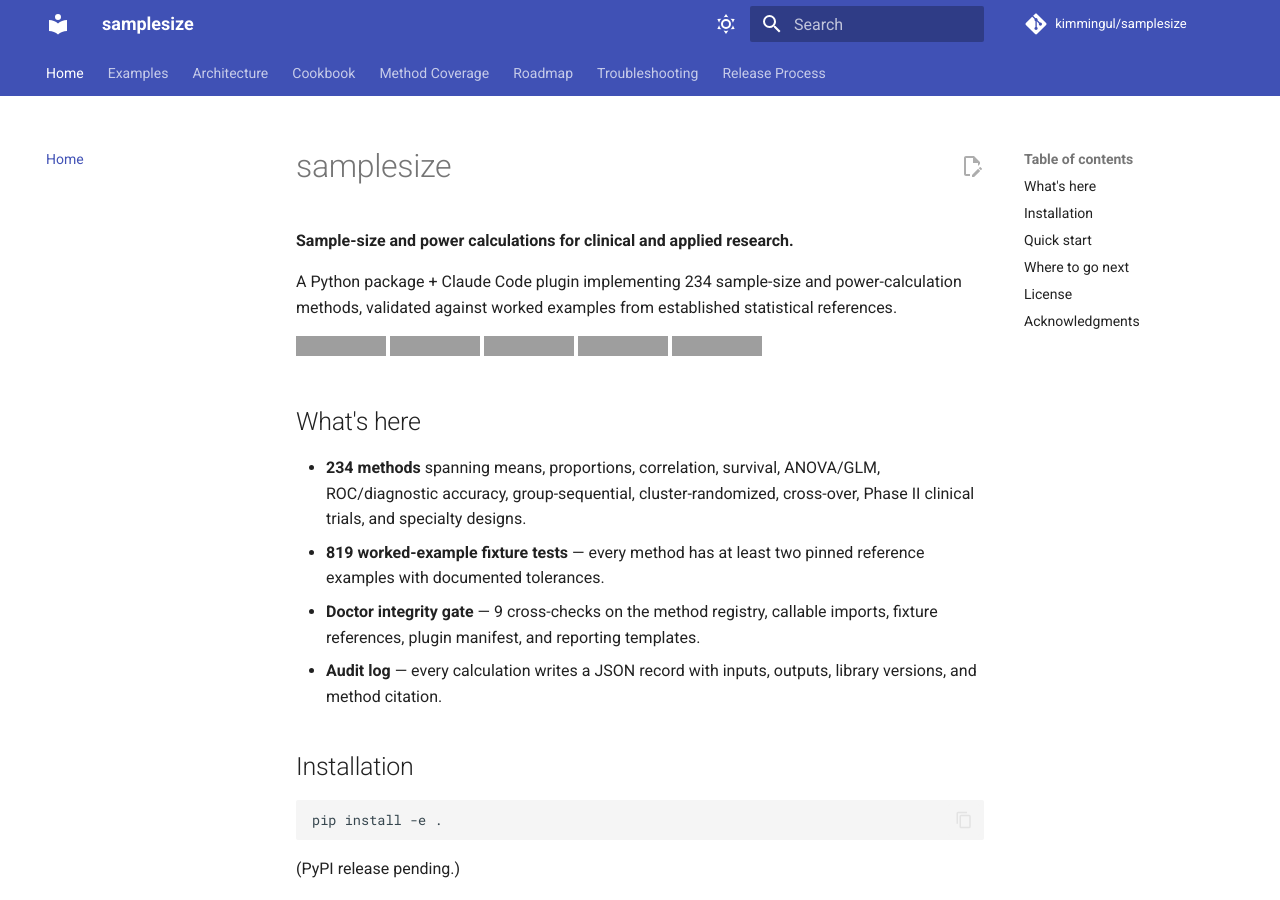
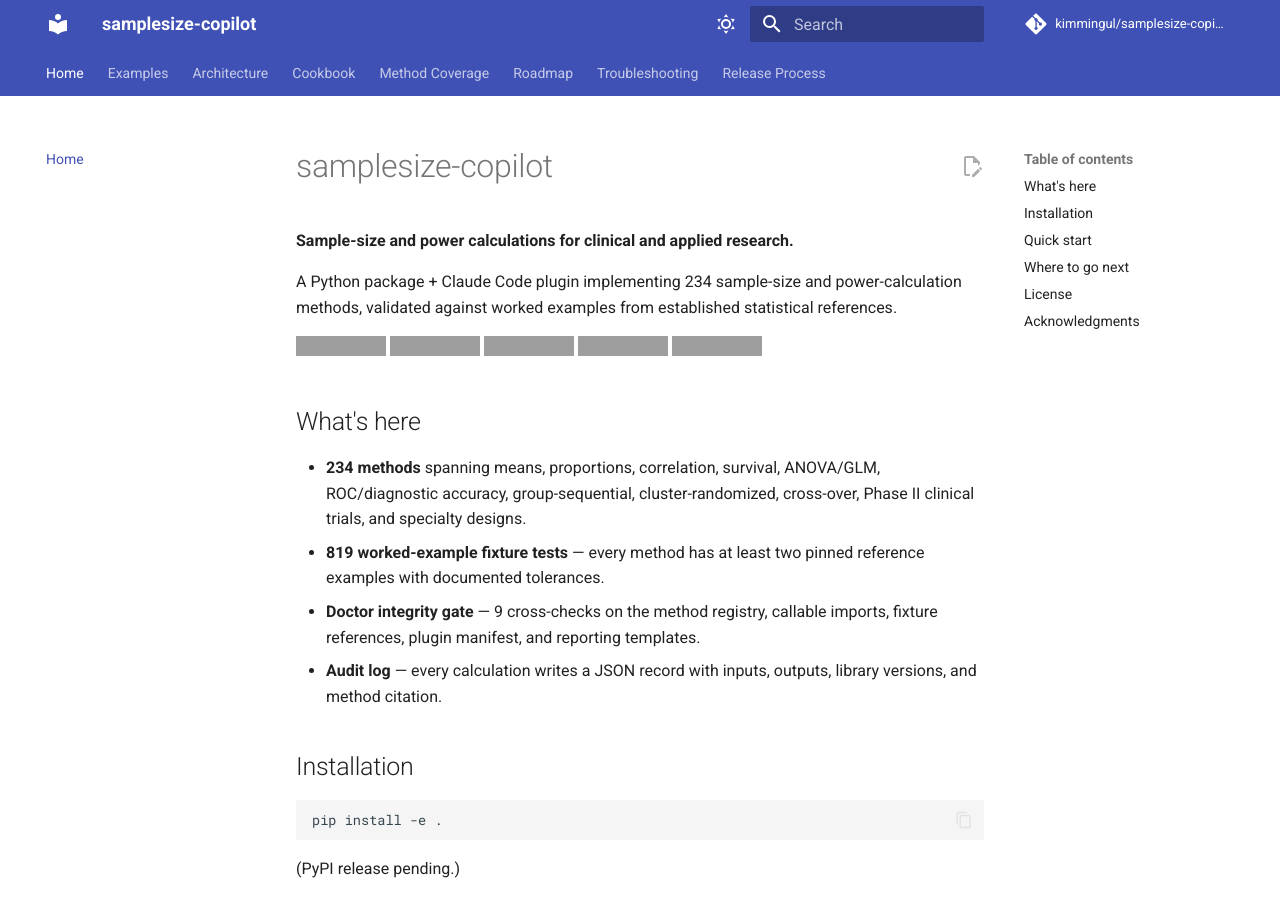
Before and after one commit to kimmingul/samplesize, an MkDocs documentation site: the page built from docs/index.md, in a window 1280 px wide and 900 px high. Built offline with MkDocs 1.6.1 and Material for MkDocs 9.7.7, drawn with Linux system fonts in a browser that asks for light colours; comment, search, counter and statistics services are not loaded; some of the changed text lies outside the part shown; grey boxes are pictures that could not be loaded.

Commit message:
Rebrand to samplesize-copilot and relicense under Apache 2.0
- License: replace MIT with the Apache License 2.0 full text; add NOTICE; update pyproject license field + classifier; update README / docs license badges and footer.
- Rebrand the project + Claude Code plugin to samplesize-copilot: plugin.json / marketplace.json names, command namespace (/samplesize: -> /samplesize-copilot:), all GitHub + GitHub Pages URLs, mkdocs site_name, README / docs / CLAUDE.md titles, and the release Trusted-Publisher repository name in RELEASE.md.
- Branding only: the Python import package, the PyPI distribution name, and the CLI all stay `samplesize` (import samplesize, python -m samplesize, pip install samplesize unchanged).

The GitHub repo was renamed kimmingul/samplesize -> kimmingul/samplesize-copilot (old URLs redirect).

Verification: samplesize doctor 9/9; gen_method_coverage.py --check up to date; ruff clean; mkdocs build --strict succeeds; no Python source changed.

Co-Authored-By: Claude Opus 4.7 (1M context) <noreply@anthropic.com>

```diff
--- a/docs/index.md
+++ b/docs/index.md
@@ -1,4 +1,4 @@
-# samplesize
+# samplesize-copilot
 
 **Sample-size and power calculations for clinical and applied research.**
 
--- a/mkdocs.yml
+++ b/mkdocs.yml
@@ -1,8 +1,8 @@
-site_name: samplesize
+site_name: samplesize-copilot
 site_description: Sample-size and power calculations for clinical and applied research
-site_url: https://kimmingul.github.io/samplesize/
-repo_url: https://github.com/kimmingul/samplesize
-repo_name: kimmingul/samplesize
+site_url: https://kimmingul.github.io/samplesize-copilot/
+repo_url: https://github.com/kimmingul/samplesize-copilot
+repo_name: kimmingul/samplesize-copilot
 edit_uri: edit/main/docs/
 
 theme:
```
Also changed, not shown: other parts of docs/index.md (+5 -5 lines), CHANGELOG.md (+1 -1 lines), CLAUDE.md (+2 -2 lines), README.md (+14 -14 lines), docs/COOKBOOK.md (+1 -1 lines), docs/RELEASE.md (+1 -1 lines), pyproject.toml (+6 -6 lines), 4 other files.
